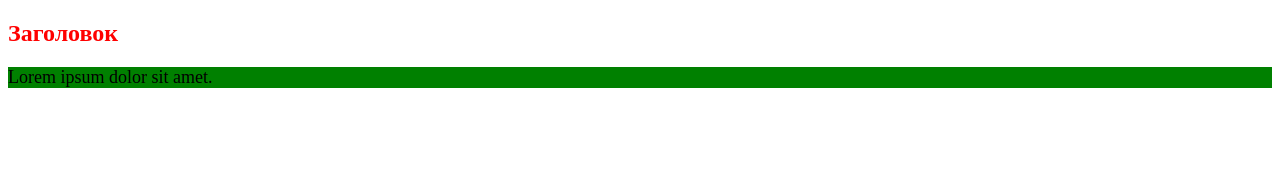
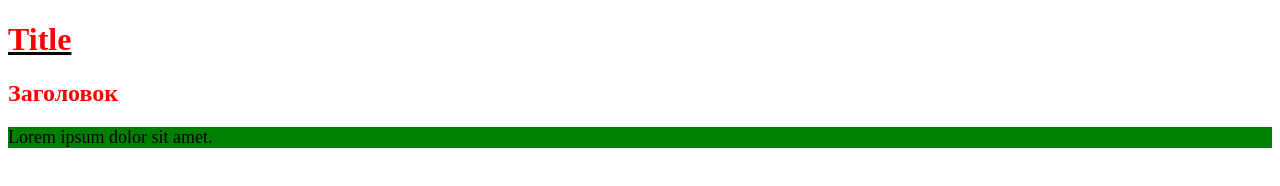
Before and after one commit to vitaliyma/project100, a plain HTML site: page index.html in a window 1280 px wide. Drawn offline with Linux system fonts and the light colour scheme.

Commit message:
add header tag and style for header

```diff
--- a/index.html
+++ b/index.html
@@ -7,6 +7,9 @@
 		<link rel="stylesheet" href="./main.css" />
 	</head>
 	<body>
+		<header>
+			<h1>Title</h1>
+		</header>
 		<section>
 			<h1>Заголовок</h1>
 			<p>Lorem ipsum dolor sit amet.</p>
--- a/main.css
+++ b/main.css
@@ -6,3 +6,8 @@ p {
   background-color: green;
   font-size: 18px;
 }
+
+header {
+  text-decoration: underline;
+  font-weight: 400;
+}
```
